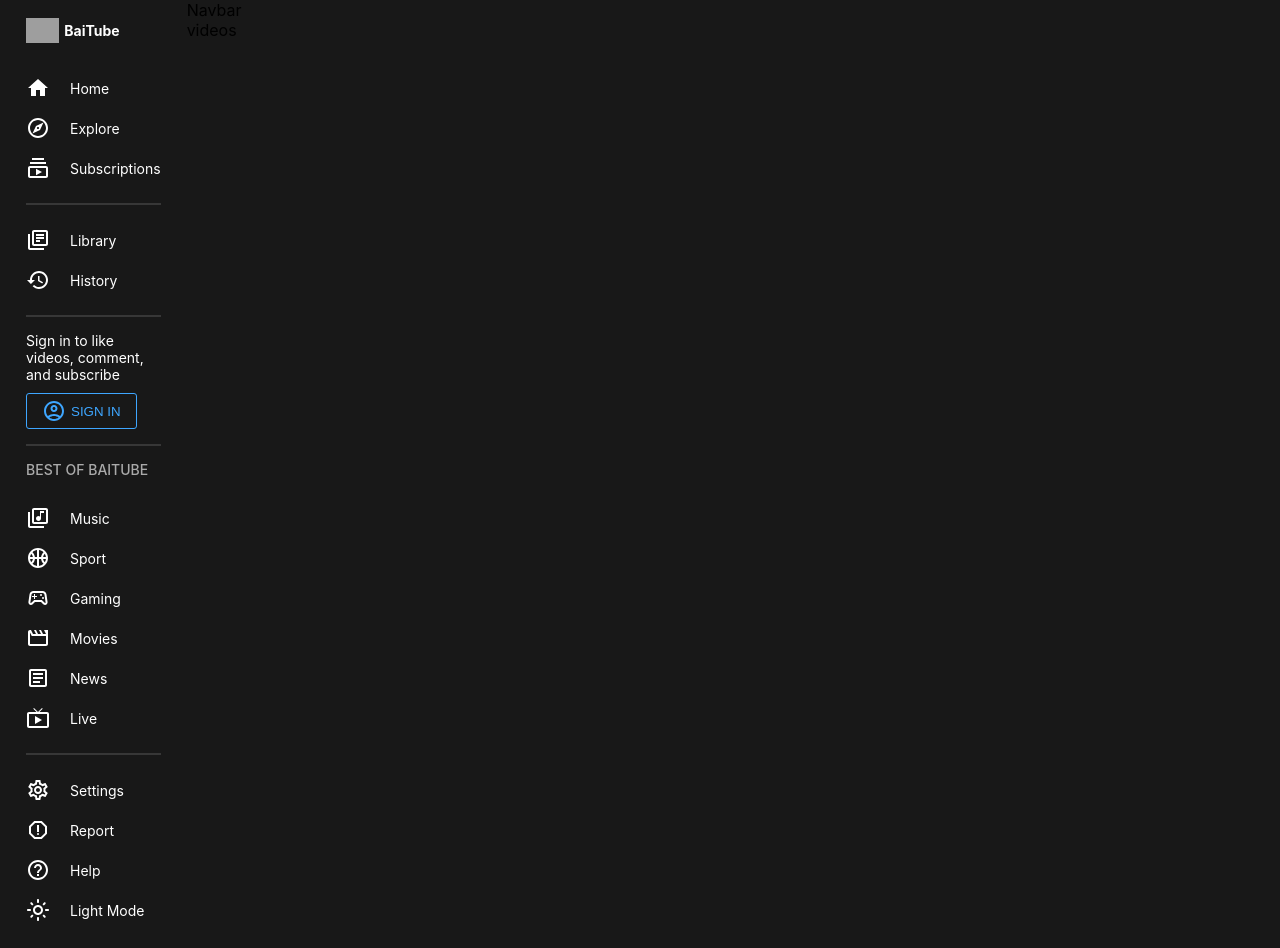
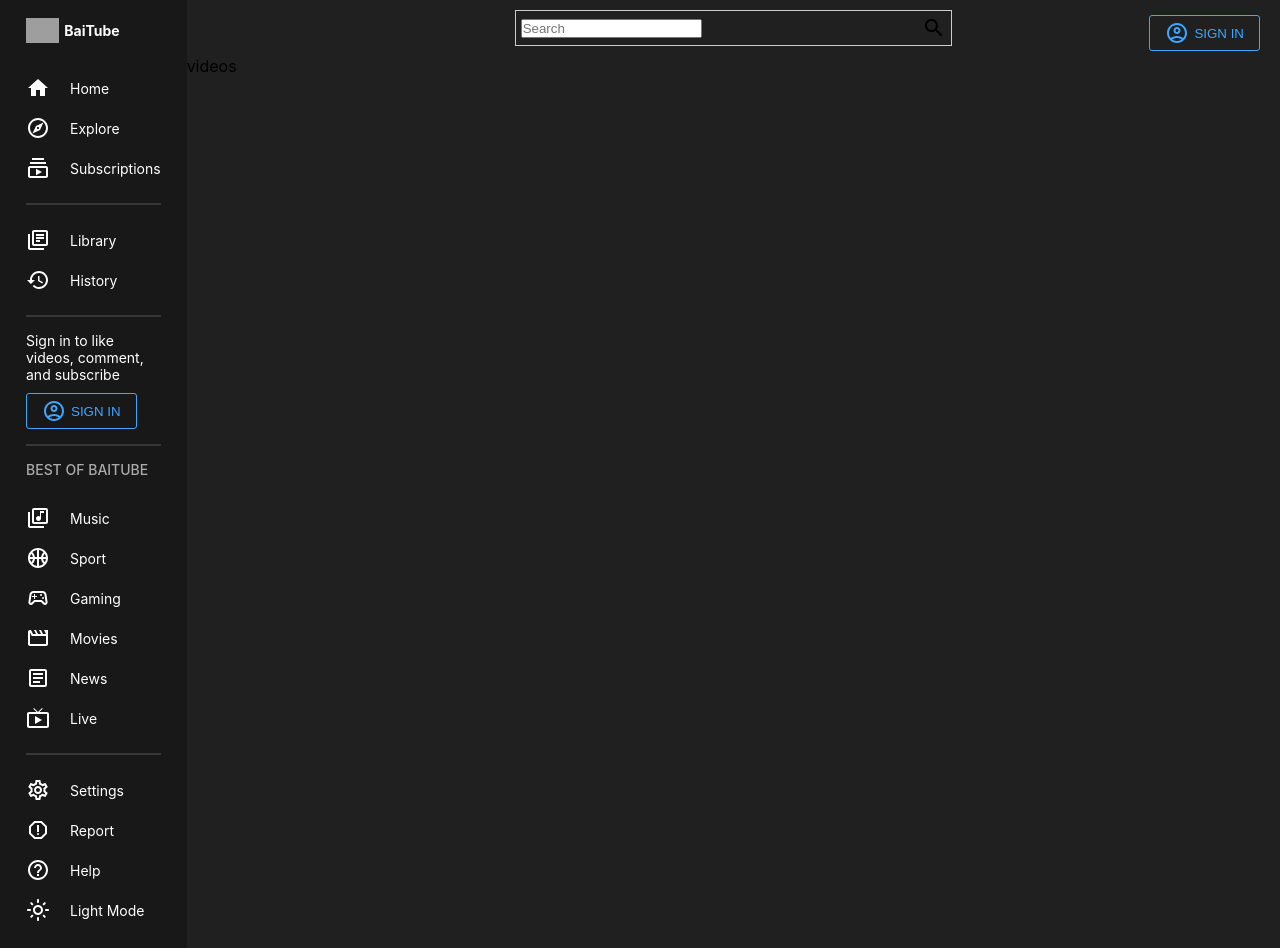
Before and after one commit to stivex001/youtube_clone, a React (Vite) app: page / in a window 1280 px wide. Built offline with nearby package versions, Linux system fonts and the light colour scheme; grey boxes are pictures that could not be loaded.

Commit message:
feat: implemented the navbar component

```diff
--- a/src/App.tsx
+++ b/src/App.tsx
@@ -9,7 +9,7 @@ const Container = styled.div`
 `;
 const Main = styled.div`
   flex: 7;
-  background-color:  ${({ theme }) => theme.bg};
+  background-color:  ${({ theme }) => theme.bgLighter};
 `;
 const Wrapper = styled.div``;
 
--- a/src/components/Navbar/Navbar.tsx
+++ b/src/components/Navbar/Navbar.tsx
@@ -1,14 +1,52 @@
 import styled from "styled-components";
+import ActionButton from "../shared/ActionButton";
+import { SearchOutlined } from "@mui/icons-material";
 
 const Container = styled.div`
-/* flex: 1; */
+position: sticky;
+top: 0;
+background-color: ${({theme}) => theme.bgLighter};
+height: 56px;
+`;
+const Wrapper = styled.div`
+display: flex;
+align-items: center;
+justify-content: flex-end;
+height: 100%;
+padding: 0px 20px;
+position: relative;
+`;
+const Search = styled.div`
+width: 40%;
+display: flex;
+align-items: center;
+justify-content: space-between;
+position: absolute;
+left: 0;
+right: 0;
+margin: 0 auto;
+padding: 5px;
+border: 1px solid #cccccc;
+`;
+const Input = styled.input`
+
 `;
 
 type Props = {}
 
 const Navbar = (props: Props) => {
   return (
-    <Container>Navbar</Container>
+    <Container>
+      <Wrapper>
+        <Search>
+          <Input placeholder="Search" />
+          <SearchOutlined />
+        </Search>
+        <ActionButton>
+          SIGN IN
+        </ActionButton>
+      </Wrapper>
+    </Container>
   )
 }
 
```
